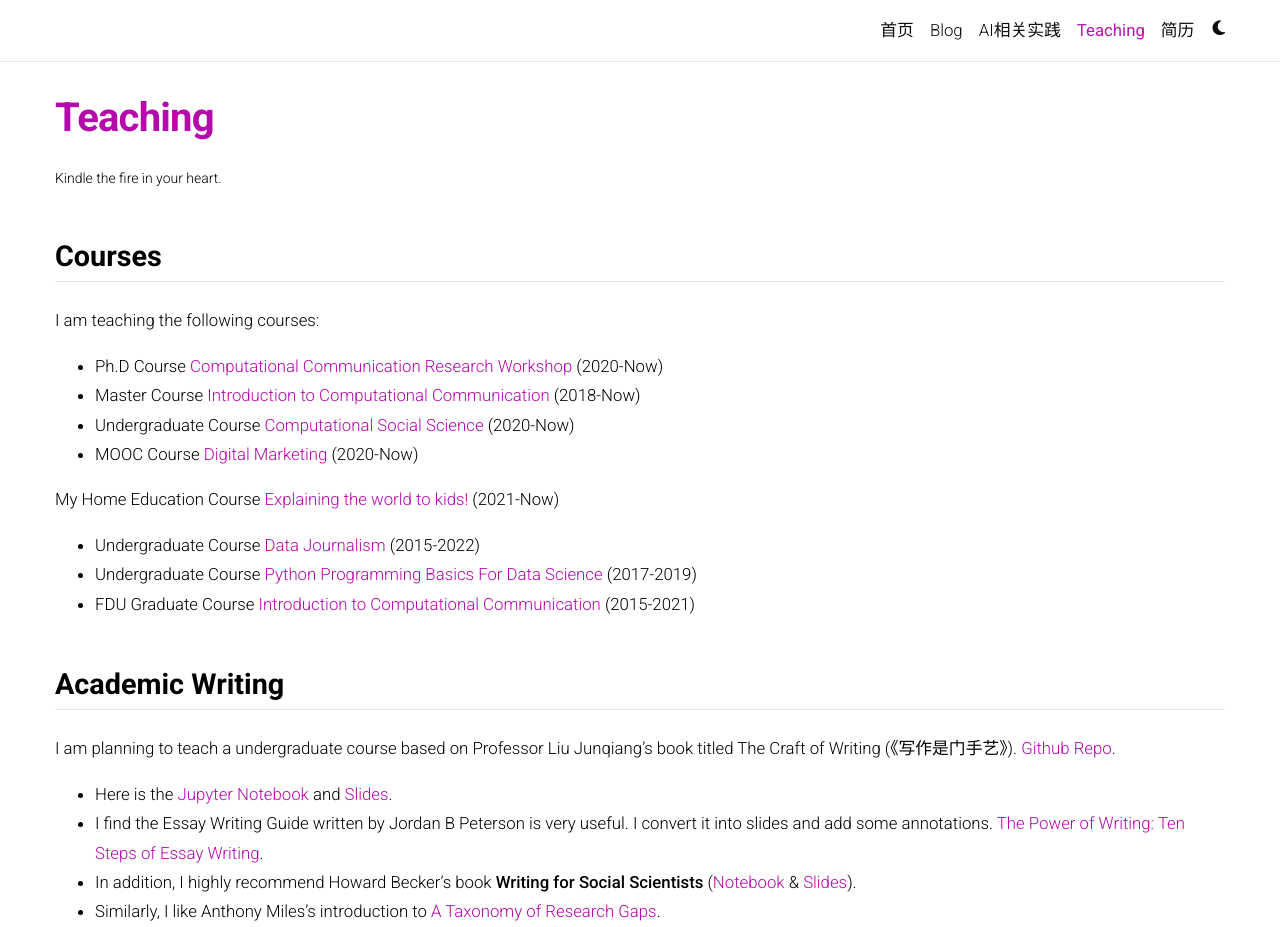
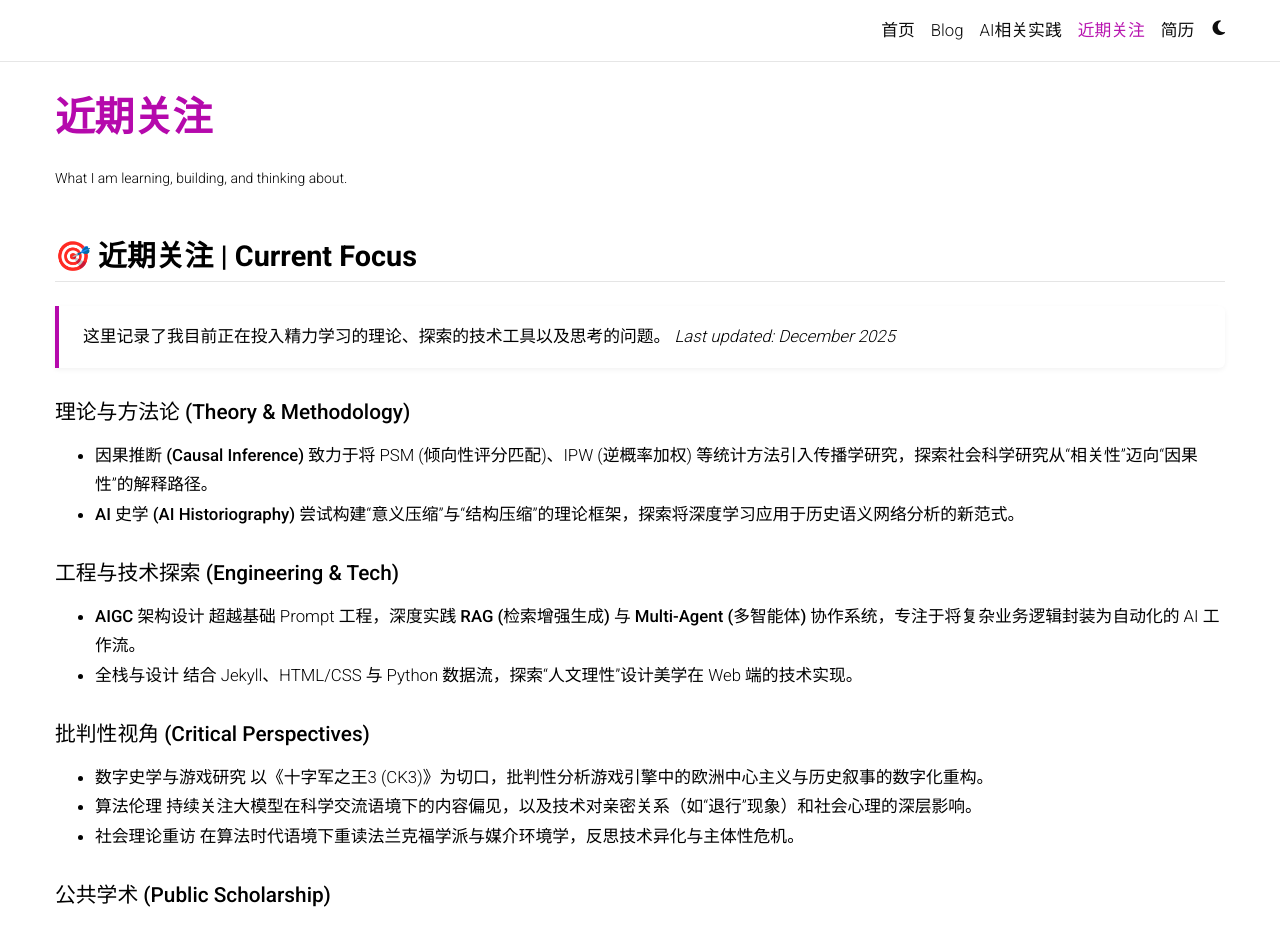
Before and after one commit to lizhangxin666/lizhangxin666.github.io, a Jekyll site: the page built from _pages/teaching.md, in a window 1280 px wide and 1400 px high. Shown: the top 927 px of the window. Built offline with Jekyll 4.4.1, drawn with Linux system fonts in a browser that asks for light colours; comment, search, counter and statistics services are not loaded; a style sheet for code colours, icons or effects is not loaded; some of the changed text lies outside the part shown.

Commit message:
Update teaching.md

```diff
--- a/_pages/teaching.md
+++ b/_pages/teaching.md
@@ -1,53 +1,41 @@
 ---
 layout: page
-permalink: /teaching/
-title: Teaching
-description: Kindle the fire in your heart.
+permalink: /近期关注/
+title: 近期关注
+description: What I am learning, building, and thinking about.
 nav: true
 nav_order: 5
 ---
 
-## Courses
+## 🎯 近期关注 | Current Focus
 
-I am teaching the following courses:
+> 这里记录了我目前正在投入精力学习的理论、探索的技术工具以及思考的问题。
+> *Last updated: December 2025*
 
-- Ph.D Course [Computational Communication Research Workshop](https://github.com/socrateslab/workshop/discussions) (2020-Now)
-- Master Course [Introduction to Computational Communication](https://github.com/chengjun/mybook/discussions) (2018-Now)
-- Undergraduate Course [Computational Social Science](https://github.com/SocratesAcademy/css/) (2020-Now)
-- MOOC Course [Digital Marketing](https://www.icourse163.org/course/20201232-1462060162) (2020-Now)
+### **理论与方法论 (Theory & Methodology)**
+* **因果推断 (Causal Inference)**
+  致力于将 PSM (倾向性评分匹配)、IPW (逆概率加权) 等统计方法引入传播学研究，探索社会科学研究从“相关性”迈向“因果性”的解释路径。
+* **AI 史学 (AI Historiography)**
+  尝试构建“意义压缩”与“结构压缩”的理论框架，探索将深度学习应用于历史语义网络分析的新范式。
 
-{{% callout note %}} My Home Education Course [Explaining the world to kids!](https://github.com/SocratesAcademy/kids/discussions) (2021-Now) {{% /callout %}}
+### **工程与技术探索 (Engineering & Tech)**
+* **AIGC 架构设计**
+  超越基础 Prompt 工程，深度实践 **RAG (检索增强生成)** 与 **Multi-Agent (多智能体)** 协作系统，专注于将复杂业务逻辑封装为自动化的 AI 工作流。
+* **全栈与设计**
+  结合 Jekyll、HTML/CSS 与 Python 数据流，探索“人文理性”设计美学在 Web 端的技术实现。
 
-- Undergraduate Course [Data Journalism](https://github.com/data-journalism/data-journalism.github.io/discussions) (2015-2022)
-- Undergraduate Course [Python Programming Basics For Data Science](https://github.com/socratesacademy/datascience/) (2017-2019)
-- FDU Graduate Course [Introduction to Computational Communication](https://github.com/computational-class/cjc/) (2015-2021)
+### **批判性视角 (Critical Perspectives)**
+* **数字史学与游戏研究**
+  以《十字军之王3 (CK3)》为切口，批判性分析游戏引擎中的欧洲中心主义与历史叙事的数字化重构。
+* **算法伦理**
+  持续关注大模型在科学交流语境下的内容偏见，以及技术对亲密关系（如“退行”现象）和社会心理的深层影响。
+* **社会理论重访**
+  在算法时代语境下重读法兰克福学派与媒介环境学，反思技术异化与主体性危机。
 
+### **公共学术 (Public Scholarship)**
+* **AI 跨学科普及**
+  正在撰写面向人文社科背景学生的 AI 方法论指南，致力于技术祛魅与工具理性的普惠。
 
-## Academic Writing
-
-I am planning to teach a undergraduate course based on Professor Liu Junqiang's book titled The Craft of Writing (《写作是门手艺》). [Github Repo](https://github.com/SocratesAcademy/craft).
-- Here is the [Jupyter Notebook](https://nbviewer.jupyter.org/github/SocratesAcademy/craft/blob/main/The-Craft-of-Writing.ipynb?flush_cache=true) and [Slides](https://nbviewer.jupyter.org/format/slides/github/SocratesAcademy/craft/blob/main/The-Craft-of-Writing.ipynb#/).
-- I find the Essay Writing Guide written by Jordan B Peterson is very useful. I convert it into slides and add some annotations. [The Power of Writing: Ten Steps of Essay Writing](https://computational-communication.com/workshop/notebook/Essay%20Writing%20Guide.slides.html#/).
-- In addition, I highly recommend Howard Becker's book **Writing for Social Scientists** ([Notebook](https://nbviewer.org/github/SocratesAcademy/tricks/blob/main/Writing4SocialScientists.ipynb) & [Slides](https://nbviewer.jupyter.org/format/slides/github/SocratesAcademy/tricks/blob/main/Writing4SocialScientists.ipynb#/)).
-- Similarly, I like Anthony Miles's introduction to [A Taxonomy of Research Gaps](https://nbviewer.jupyter.org/format/slides/github/SocratesAcademy/craft/blob/main/WritingResearchGaps.ipynb#/).
-- Yet my favorite book on academic writing is Paul J. Silva's **How to Write a Lot: A Practical Guide to Productive Academic Writing** ([Slides](https://socratesacademy.github.io/craft/how-to-write-a-lot-2023.slides.html#/)).
-
-## Causal Inference
-
-I finished reading the book [「原因と結果」の経済学―――データから真実を見抜く思考法](https://www.amazon.co.jp/%E3%80%8C%E5%8E%9F%E5%9B%A0%E3%81%A8%E7%B5%90%E6%9E%9C%E3%80%8D%E3%81%AE%E7%B5%8C%E6%B8%88%E5%AD%A6%E2%80%95%E2%80%95%E2%80%95%E3%83%87%E3%83%BC%E3%82%BF%E3%81%8B%E3%82%89%E7%9C%9F%E5%AE%9F%E3%82%92%E8%A6%8B%E6%8A%9C%E3%81%8F%E6%80%9D%E8%80%83%E6%B3%95-%E4%B8%AD%E5%AE%A4%E7%89%A7%E5%AD%90/dp/447803947X) and I think it is very useful as the textbook for the class of Causal Inference 101. Check the
-[Slides](https://nbviewer.org/format/slides/github/socrateslab/causal101/blob/main/causal101.ipynb#/) and [Notebook](https://nbviewer.org/github/socrateslab/causal101/blob/main/causal101.ipynb).
-- I am co-organizing the Causal Inference 101 course with [Dr. Zhihao Ma](https://github.com/xiaoma093), check the [github repo](https://github.com/socrateslab/causal101/discussions) of **Causal Inference 101**.
-- I highly recommend the book titled [**Causal Inference for The Brave and True**](https://matheusfacure.github.io/python-causality-handbook/landing-page.html).
-
-
-## Other Activites
-
-
-My ebook **Elements of Computational Communication** (In Chinese 《计算传播学网络讲义》）is now available online, enjoy! https://chengjun.github.io/mybook.
-
-I am organizing the [**Tycho Reading Club**](https://search.bilibili.com/all?keyword=%E7%AC%AC%E8%B0%B7%E8%AF%BB%E4%B9%A6%E4%BC%9A&order=pubdate&duration=0&tids_1=0) to discuss the computational social science every Wendesday at *News Coffee*. You can learn about our future activies by scanning the QR code below or watch the [videos](https://search.bilibili.com/all?keyword=%E7%AC%AC%E8%B0%B7%E8%AF%BB%E4%B9%A6%E4%BC%9A&order=pubdate&duration=0&tids_1=0) of prior activites.
-
-![image](https://user-images.githubusercontent.com/543384/147380016-da65a625-6480-47f4-8e27-5034d696f553.png)
 
 <br>
 <a href="https://github.com/SocratesClub/SocratesClub.github.io/edit/master/_pages/teaching.md">
```
